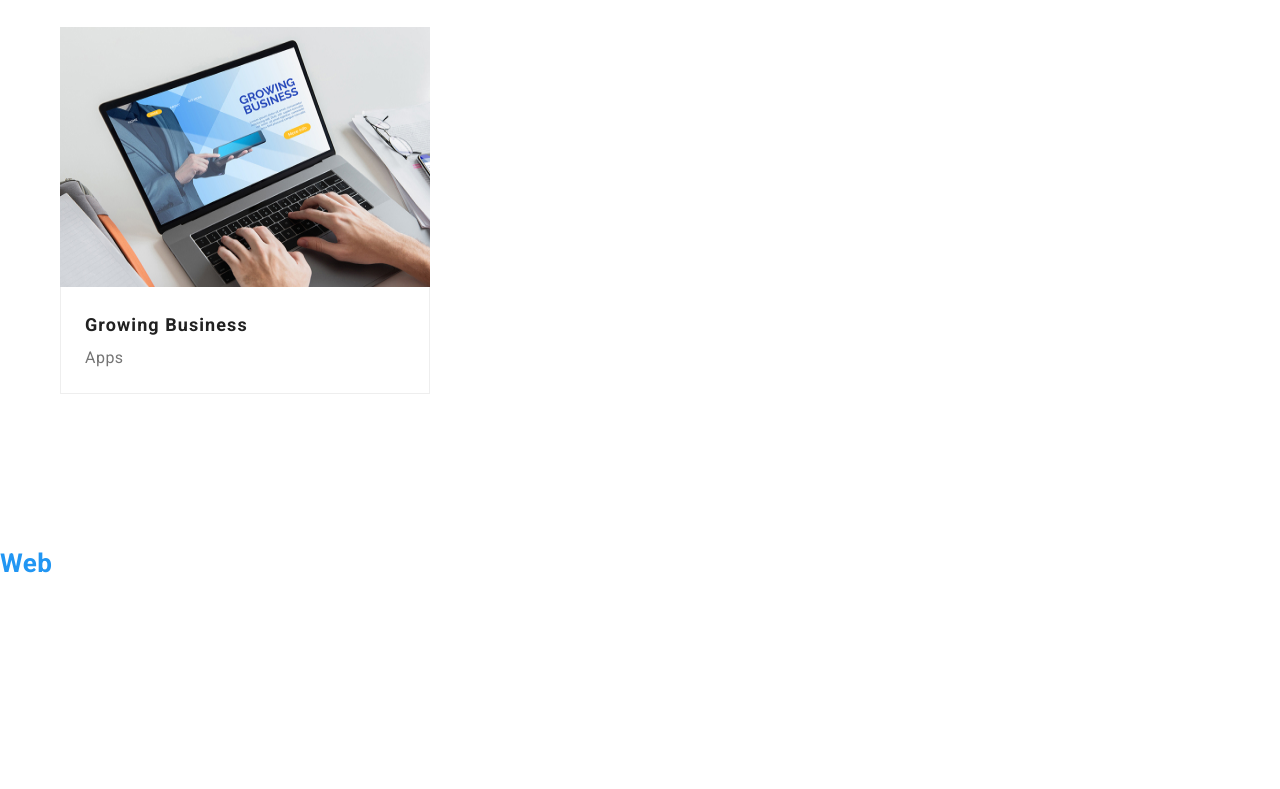
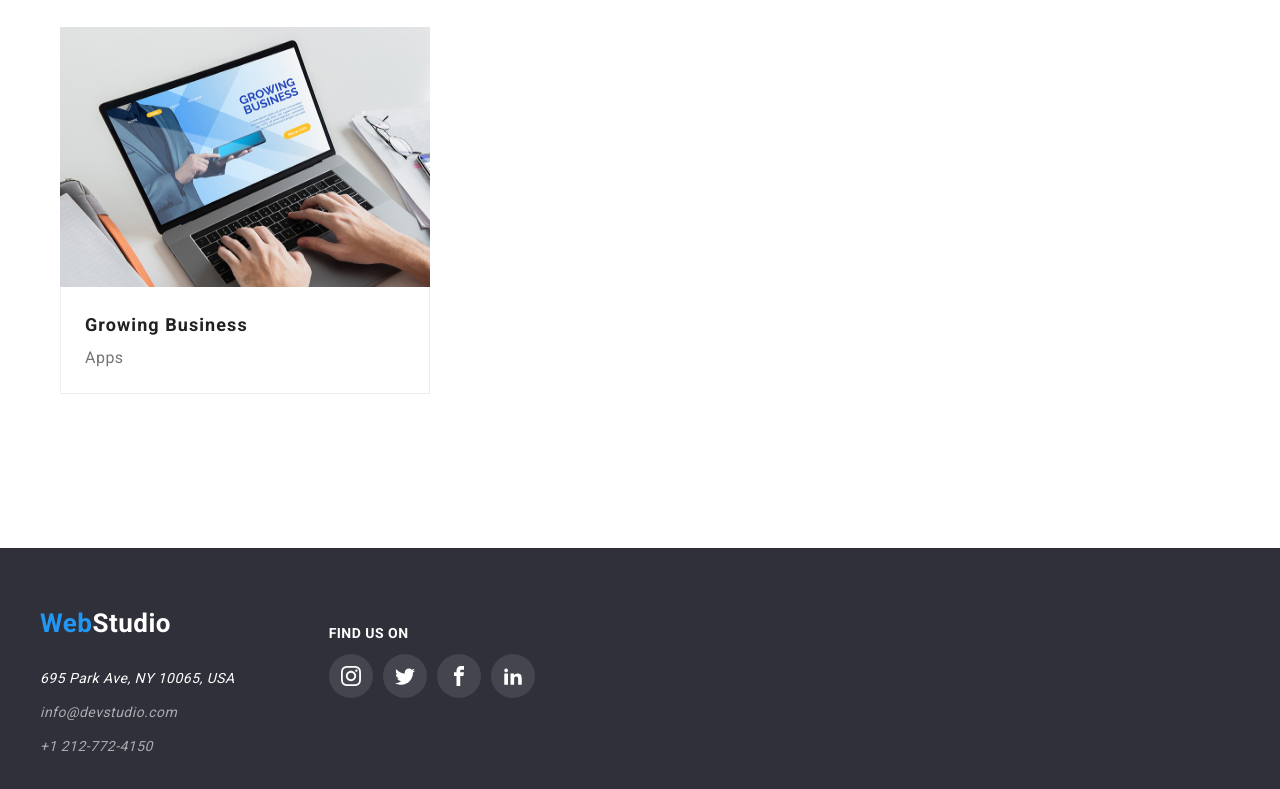
Before and after one commit to GrigorasDavid/goit-markup-hw-04, a plain HTML site: page portofolio.html in a window 1280 px wide. Shown: the part 1836-2625 px from the top of the page. Before the commit the page ends 2577 px from the top, so only its background shows below. Drawn offline with nearby package versions, Linux system fonts and the light colour scheme.

Commit message:
Update portofolio.html

```diff
--- a/portofolio.html
+++ b/portofolio.html
@@ -200,14 +200,17 @@
         </div>
       </section>
     </main>
+
     <!-- Footer section -->
-    <footer class="footer-section">
+    <footer class="page-footer">
+      <div class="container">
+        <div class="footer-div-1">
           <a href="./index.html" class="footer-logo-link link">
             <span class="logo-item">Web</span>Studio</a
           >
-      <address>
-        <ul class="unstyled-list">
-          <li>
+          <address class="adrees-nav">
+            <ul class="unstyled-list footer-list">
+              <li class="footer-list-item">
                 <a
                   class="link address-nav-location"
                   href="https://goo.gl/maps/WX2whz8Sf4KxUwsg9"
@@ -215,54 +218,58 @@
                   >695 Park Ave, NY 10065, USA</a
                 >
               </li>
-          <li>
-            <a class="link footer-contacts" href="mailto:info@devstudio.com:"
+              <li class="footer-list-item">
+                <a
+                  class="link footer-contacts"
+                  href="mailto:info@devstudio.com:"
                   >info@devstudio.com</a
                 >
               </li>
-          <li>
+              <li class="footer-list-item">
                 <a class="link footer-contacts" href="tel:+1212-772-4150"
                   >+1 212-772-4150
                 </a>
               </li>
             </ul>
           </address>
-      <!--find-us-->
-      <section class="find-us">
-        <div class="container-find">
+        </div>
+
+        <!-- Find us on -->
+
+        <div class="footer-div-2">
           <h4 class="title-find">FIND US ON</h4>
           <ul class="unstyled-list footer-icons-list">
             <li class="social-find">
               <a href="#" target="_blank" class="social-link-item">
-                <svg class="social-icons" height="20px">
+                <svg class="social-icons" width="20px" height="20px">
                   <use href="./images/icons.svg#icon-instagram"></use>
                 </svg>
               </a>
             </li>
             <li class="social-find">
               <a href="#" target="_blank" class="social-link-item">
-                <svg class="social-icons" height="20px">
+                <svg class="social-icons" width="20px" height="20px">
                   <use href="./images/icons.svg#icon-twitter"></use>
                 </svg>
               </a>
             </li>
             <li class="social-find">
               <a href="#" target="_blank" class="social-link-item">
-                <svg class="social-icons" height="20px">
+                <svg class="social-icons" width="20px" height="20px">
                   <use href="./images/icons.svg#icon-facebook"></use>
                 </svg>
               </a>
             </li>
             <li class="social-find">
               <a href="#" target="_blank" class="social-link-item">
-                <svg class="social-icons" height="20px">
+                <svg class="social-icons" width="20px" height="20px">
                   <use href="./images/icons.svg#icon-linkedin"></use>
                 </svg>
               </a>
             </li>
           </ul>
         </div>
-      </section>
+      </div>
     </footer>
   </body>
 </html>
```
Lines whose indentation alone changed are shown as unchanged.
